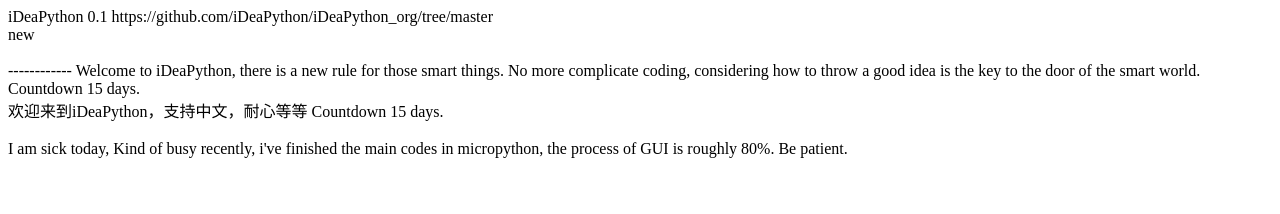
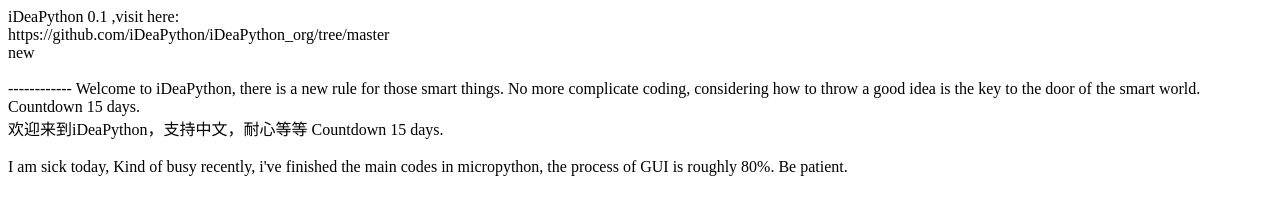
Before and after one commit to iDeaPython/idealpython.github.io, a plain HTML site: page index.html in a window 1280 px wide. Drawn offline with Linux system fonts and the light colour scheme.

Commit message:
Update index.html

```diff
--- a/index.html
+++ b/index.html
@@ -1,6 +1,6 @@
 <html>
 <body>
- iDeaPython 0.1 https://github.com/iDeaPython/iDeaPython_org/tree/master
+ iDeaPython 0.1 ,visit here:<br>https://github.com/iDeaPython/iDeaPython_org/tree/master
   <br>new <br> <br>
 
 
```
